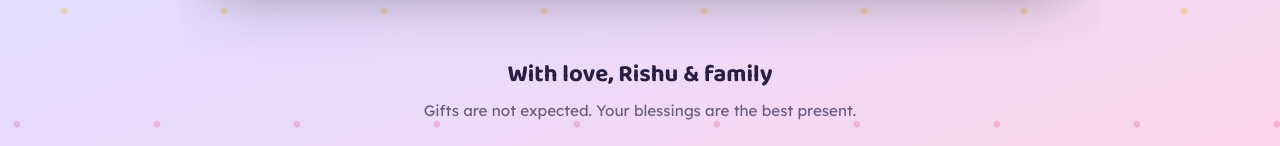
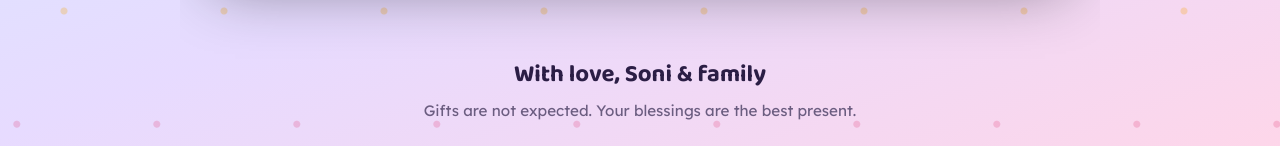
Before and after one commit to rishu-ranjan/ronniebday, a plain HTML site: page ronnie-birthday/public/index.html in a window 1280 px wide. Shown: the part 2981-3127 px from the top of the page. Drawn offline with Linux system fonts and the light colour scheme.

Commit message:
Update index.html

```diff
--- a/ronnie-birthday/public/index.html
+++ b/ronnie-birthday/public/index.html
@@ -328,7 +328,7 @@ footer p{margin:0}
   </section>
 
   <footer>
-    <p class="sig">With love, Rishu &amp; family</p>
+    <p class="sig">With love, Soni &amp; family</p>
     <p>Gifts are not expected. Your blessings are the best present.</p>
   </footer>
 </main>
```
